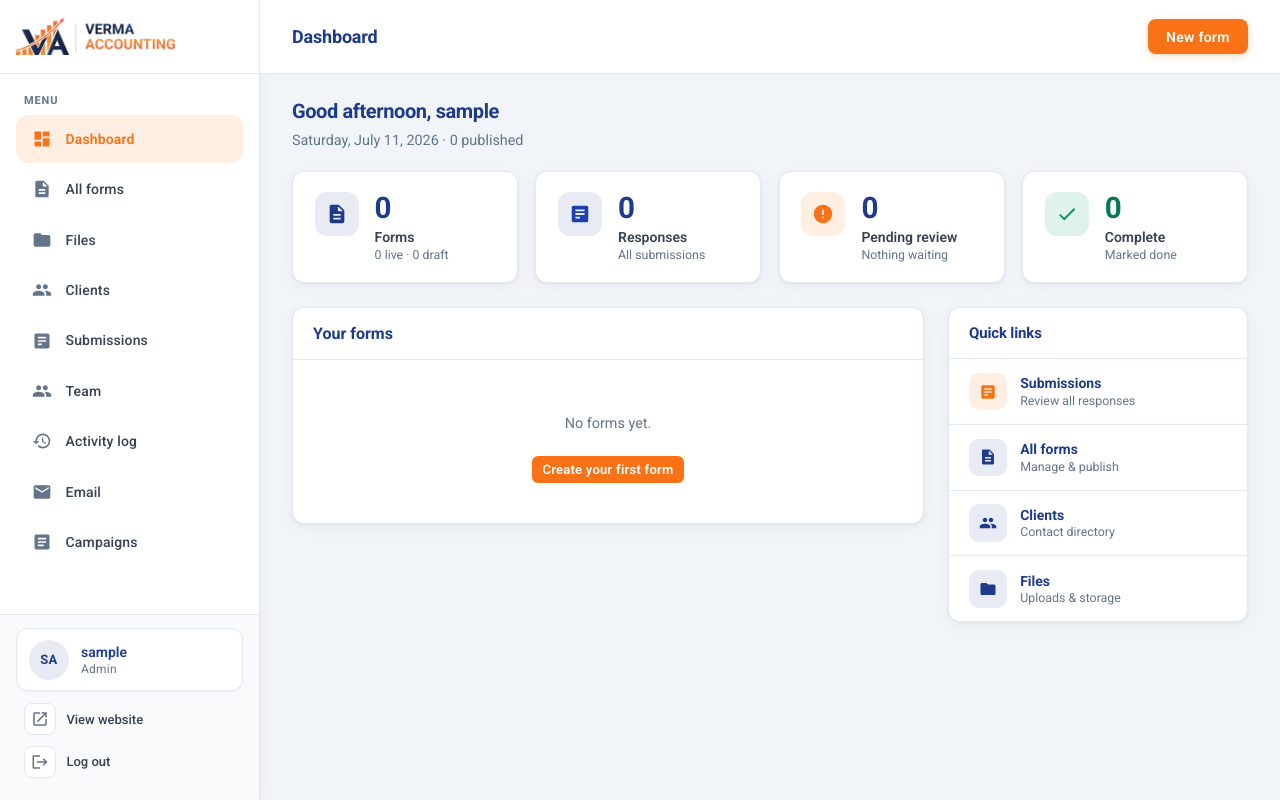
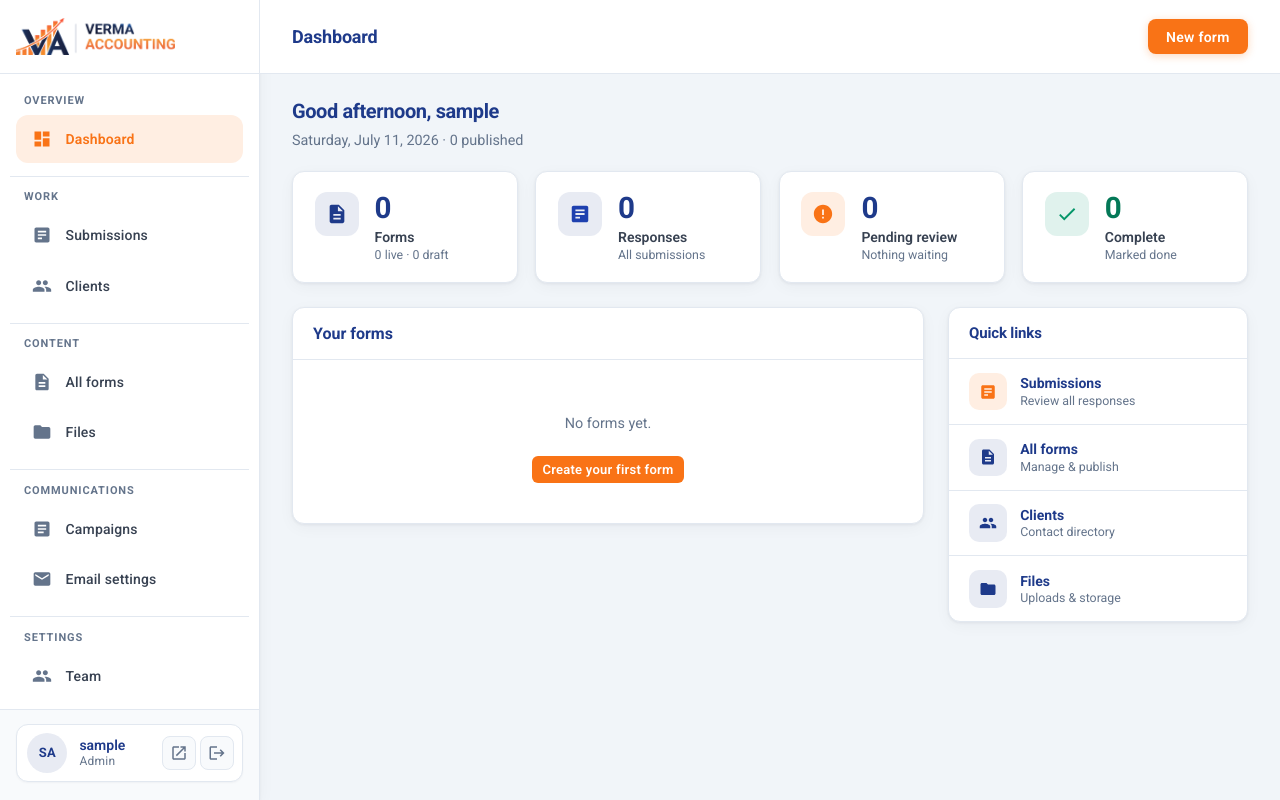
Before and after one commit to Shaifuddin70/vermaaccounting, a PHP site: page /admin/index.php in a window 1280 px wide. Run offline with PHP 8.4, Linux system fonts and the light colour scheme; the visitor is signed in with stand-in values (Sample User, id 1); data that the repository does not hold is empty; some libraries are stand-ins or nearby versions.

Commit message:
Reorganize admin sidebar nav and compact profile footer.
Group nav into Overview, Work, Content, Communications, and Settings; move website and logout into icon buttons on the profile row.

Co-authored-by: Cursor <cursoragent@cursor.com>

```diff
--- a/admin/css/admin.css
+++ b/admin/css/admin.css
@@ -114,6 +114,12 @@ body.admin-body {
   text-transform: uppercase;
   letter-spacing: 0.08em;
   color: var(--admin-muted);
+}
+
+.admin-nav-section:not(:first-child) {
+  margin-top: 0.65rem;
+  padding-top: 0.85rem;
+  border-top: 1px solid var(--admin-border);
 }
 
 .admin-nav-item {
@@ -168,9 +174,6 @@ body.admin-body {
 }
 
 .admin-sidebar-foot {
-  display: flex;
-  flex-direction: column;
-  gap: 0.5rem;
   padding: 0.85rem 1rem 1.15rem;
   border-top: 1px solid var(--admin-border);
   background: var(--admin-surface-variant);
@@ -179,25 +182,68 @@ body.admin-body {
 .admin-sidebar-user-card {
   display: flex;
   align-items: center;
-  gap: 0.75rem;
-  padding: 0.65rem 0.75rem;
+  gap: 0.5rem;
+  padding: 0.5rem 0.5rem 0.5rem 0.65rem;
   background: var(--admin-surface);
   border: 1px solid var(--admin-border);
   border-radius: 12px;
   box-shadow: 0 1px 2px rgba(15, 23, 42, 0.04);
-  text-decoration: none;
-  color: inherit;
   transition: border-color 0.15s ease, box-shadow 0.15s ease;
-}
-
-.admin-sidebar-user-card:hover {
-  border-color: #cbd5e1;
-  box-shadow: 0 2px 8px rgba(15, 23, 42, 0.06);
 }
 
 .admin-sidebar-user-card.is-active {
   border-color: #93c5fd;
   background: rgba(30, 58, 138, 0.04);
+}
+
+.admin-sidebar-user-main {
+  display: flex;
+  align-items: center;
+  gap: 0.75rem;
+  flex: 1;
+  min-width: 0;
+  text-decoration: none;
+  color: inherit;
+  border-radius: 8px;
+  transition: opacity 0.15s ease;
+}
+
+.admin-sidebar-user-main:hover {
+  opacity: 0.88;
+}
+
+.admin-sidebar-user-tools {
+  display: flex;
+  align-items: center;
+  gap: 0.25rem;
+  flex-shrink: 0;
+}
+
+.admin-sidebar-tool-btn {
+  display: flex;
+  align-items: center;
+  justify-content: center;
+  width: 34px;
+  height: 34px;
+  flex-shrink: 0;
+  border-radius: 8px;
+  background: var(--admin-surface-variant);
+  color: var(--admin-muted);
+  border: 1px solid var(--admin-border);
+  text-decoration: none;
+  transition: background 0.15s ease, color 0.15s ease, border-color 0.15s ease;
+}
+
+.admin-sidebar-tool-btn:hover {
+  background: var(--admin-secondary-container);
+  border-color: var(--admin-secondary-border);
+  color: var(--admin-secondary);
+}
+
+.admin-sidebar-tool-btn--logout:hover {
+  background: #fef2f2;
+  border-color: #fecaca;
+  color: #dc2626;
 }
 
 .admin-sidebar-avatar {
@@ -226,61 +272,6 @@ body.admin-body {
   flex-direction: column;
   gap: 0.1rem;
   min-width: 0;
-}
-
-.admin-sidebar-actions {
-  display: flex;
-  flex-direction: column;
-  gap: 0.15rem;
-}
-
-.admin-sidebar-action {
-  display: flex;
-  align-items: center;
-  gap: 0.65rem;
-  min-height: 40px;
-  padding: 0 0.5rem;
-  border-radius: 10px;
-  color: var(--admin-text);
-  text-decoration: none;
-  font-size: 0.8125rem;
-  font-weight: 500;
-  transition: background 0.15s ease, color 0.15s ease;
-}
-
-.admin-sidebar-action-icon {
-  display: flex;
-  align-items: center;
-  justify-content: center;
-  width: 32px;
-  height: 32px;
-  flex-shrink: 0;
-  border-radius: 8px;
-  background: var(--admin-surface);
-  color: var(--admin-muted);
-  border: 1px solid var(--admin-border);
-  transition: background 0.15s ease, color 0.15s ease, border-color 0.15s ease;
-}
-
-.admin-sidebar-action:hover {
-  background: var(--admin-secondary-container);
-  color: var(--admin-secondary);
-}
-
-.admin-sidebar-action:hover .admin-sidebar-action-icon {
-  background: var(--admin-secondary-container);
-  border-color: var(--admin-secondary-border);
-  color: var(--admin-secondary);
-}
-
-.admin-sidebar-action--logout:hover {
-  color: #b91c1c;
-}
-
-.admin-sidebar-action--logout:hover .admin-sidebar-action-icon {
-  background: #fef2f2;
-  border-color: #fecaca;
-  color: #dc2626;
 }
 
 .admin-main {
@@ -1059,12 +1050,6 @@ body.admin-body {
 
 .profile-config-admin-note {
   margin-bottom: 1rem;
-}
-
-.admin-sidebar-action.is-active {
-  background: rgba(30, 58, 138, 0.08);
-  color: var(--admin-secondary);
-  font-weight: 600;
 }
 
 /* Form builder: settings + tax year side by side on large screens */
--- a/admin/includes/layout-start.php
+++ b/admin/includes/layout-start.php
@@ -13,7 +13,7 @@ $activeNav = $activeNav ?? '';
   <link rel="preconnect" href="https://fonts.googleapis.com">
   <link rel="preconnect" href="https://fonts.gstatic.com" crossorigin>
   <link href="https://fonts.googleapis.com/css2?family=Roboto:wght@400;500;600;700&display=swap" rel="stylesheet">
-  <link rel="stylesheet" href="/admin/css/admin.css?v=41">
+  <link rel="stylesheet" href="/admin/css/admin.css?v=43">
   <link rel="stylesheet" href="https://cdn.jsdelivr.net/npm/@fancyapps/ui@5.0.36/dist/fancybox/fancybox.css">
 </head>
 <body class="admin-body">
@@ -33,12 +33,26 @@ $activeNav = $activeNav ?? '';
       </button>
     </div>
     <nav class="admin-nav" id="admin-nav" aria-label="Main">
-      <span class="admin-nav-section">Menu</span>
+      <span class="admin-nav-section">Overview</span>
       <a href="/admin/" class="admin-nav-item <?= $activeNav === 'dashboard' ? 'active' : '' ?>">
         <span class="admin-nav-icon" aria-hidden="true"><svg width="20" height="20" viewBox="0 0 24 24" fill="currentColor"><path d="M3 13h8V3H3v10zm0 8h8v-6H3v6zm10 0h8V11h-8v10zm0-18v6h8V3h-8z"/></svg></span>
         <span class="admin-nav-label">Dashboard</span>
       </a>
+
+      <span class="admin-nav-section">Work</span>
+      <a href="/admin/reviewer-submissions" class="admin-nav-item <?= $activeNav === 'submissions' ? 'active' : '' ?>">
+        <span class="admin-nav-icon" aria-hidden="true"><svg width="20" height="20" viewBox="0 0 24 24" fill="currentColor"><path d="M19 3H5c-1.1 0-2 .9-2 2v14c0 1.1.9 2 2 2h14c1.1 0 2-.9 2-2V5c0-1.1-.9-2-2-2zm-7 14H7v-2h5v2zm5-4H7v-2h10v2zm0-4H7V7h10v2z"/></svg></span>
+        <span class="admin-nav-label">Submissions</span>
+      </a>
       <?php if (Auth::userRole() === 'admin'): ?>
+        <a href="/admin/clients" class="admin-nav-item <?= $activeNav === 'clients' ? 'active' : '' ?>">
+          <span class="admin-nav-icon" aria-hidden="true"><svg width="20" height="20" viewBox="0 0 24 24" fill="currentColor"><path d="M16 11c1.66 0 2.99-1.34 2.99-3S17.66 5 16 5c-1.66 0-3 1.34-3 3s1.34 3 3 3zm-8 0c1.66 0 2.99-1.34 2.99-3S9.66 5 8 5C6.34 5 5 6.34 5 8s1.34 3 3 3zm0 2c-2.33 0-7 1.17-7 3.5V19h14v-2.5c0-2.33-4.67-3.5-7-3.5zm8 0c-.29 0-.62.02-.97.05 1.16.84 1.97 1.97 1.97 3.45V19h6v-2.5c0-2.33-4.67-3.5-7-3.5z"/></svg></span>
+          <span class="admin-nav-label">Clients</span>
+        </a>
+      <?php endif; ?>
+
+      <?php if (Auth::userRole() === 'admin'): ?>
+        <span class="admin-nav-section">Content</span>
         <a href="/admin/forms" class="admin-nav-item <?= $activeNav === 'forms' ? 'active' : '' ?>">
           <span class="admin-nav-icon" aria-hidden="true"><svg width="20" height="20" viewBox="0 0 24 24" fill="currentColor"><path d="M14 2H6c-1.1 0-2 .9-2 2v16c0 1.1.9 2 2 2h12c1.1 0 2-.9 2-2V8l-6-6zm2 16H8v-2h8v2zm0-4H8v-2h8v2zm-3-5V3.5L18.5 9H13z"/></svg></span>
           <span class="admin-nav-label">All forms</span>
@@ -47,16 +61,18 @@ $activeNav = $activeNav ?? '';
           <span class="admin-nav-icon" aria-hidden="true"><svg width="20" height="20" viewBox="0 0 24 24" fill="currentColor"><path d="M10 4H4c-1.1 0-2 .9-2 2v12c0 1.1.9 2 2 2h16c1.1 0 2-.9 2-2V8c0-1.1-.9-2-2-2h-8l-2-2z"/></svg></span>
           <span class="admin-nav-label">Files</span>
         </a>
-        <a href="/admin/clients" class="admin-nav-item <?= $activeNav === 'clients' ? 'active' : '' ?>">
-          <span class="admin-nav-icon" aria-hidden="true"><svg width="20" height="20" viewBox="0 0 24 24" fill="currentColor"><path d="M16 11c1.66 0 2.99-1.34 2.99-3S17.66 5 16 5c-1.66 0-3 1.34-3 3s1.34 3 3 3zm-8 0c1.66 0 2.99-1.34 2.99-3S9.66 5 8 5C6.34 5 5 6.34 5 8s1.34 3 3 3zm0 2c-2.33 0-7 1.17-7 3.5V19h14v-2.5c0-2.33-4.67-3.5-7-3.5zm8 0c-.29 0-.62.02-.97.05 1.16.84 1.97 1.97 1.97 3.45V19h6v-2.5c0-2.33-4.67-3.5-7-3.5z"/></svg></span>
-          <span class="admin-nav-label">Clients</span>
+
+        <span class="admin-nav-section">Communications</span>
+        <a href="/admin/campaigns" class="admin-nav-item <?= $activeNav === 'campaigns' ? 'active' : '' ?>">
+          <span class="admin-nav-icon" aria-hidden="true"><svg width="20" height="20" viewBox="0 0 24 24" fill="currentColor"><path d="M19 3H5c-1.1 0-2 .9-2 2v14c0 1.1.9 2 2 2h14c1.1 0 2-.9 2-2V5c0-1.1-.9-2-2-2zm-5 14H7v-2h7v2zm3-4H7v-2h10v2zm0-4H7V7h10v2z"/></svg></span>
+          <span class="admin-nav-label">Campaigns</span>
         </a>
-      <?php endif; ?>
-      <a href="/admin/reviewer-submissions" class="admin-nav-item <?= $activeNav === 'submissions' ? 'active' : '' ?>">
-        <span class="admin-nav-icon" aria-hidden="true"><svg width="20" height="20" viewBox="0 0 24 24" fill="currentColor"><path d="M19 3H5c-1.1 0-2 .9-2 2v14c0 1.1.9 2 2 2h14c1.1 0 2-.9 2-2V5c0-1.1-.9-2-2-2zm-7 14H7v-2h5v2zm5-4H7v-2h10v2zm0-4H7V7h10v2z"/></svg></span>
-        <span class="admin-nav-label">Submissions</span>
+        <a href="/admin/email-settings" class="admin-nav-item <?= $activeNav === 'email' ? 'active' : '' ?>">
+          <span class="admin-nav-icon" aria-hidden="true"><svg width="20" height="20" viewBox="0 0 24 24" fill="currentColor"><path d="M20 4H4c-1.1 0-2 .9-2 2v12c0 1.1.9 2 2 2h16c1.1 0 2-.9 2-2V6c0-1.1-.9-2-2-2zm0 4-8 5-8-5V6l8 5 8-5v2z"/></svg></span>
+          <span class="admin-nav-label">Email settings</span>
         </a>
-      <?php if (Auth::userRole() === 'admin'): ?>
+
+        <span class="admin-nav-section">Settings</span>
         <a href="/admin/users" class="admin-nav-item <?= $activeNav === 'users' ? 'active' : '' ?>">
           <span class="admin-nav-icon" aria-hidden="true"><svg width="20" height="20" viewBox="0 0 24 24" fill="currentColor"><path d="M16 11c1.66 0 2.99-1.34 2.99-3S17.66 5 16 5c-1.66 0-3 1.34-3 3s1.34 3 3 3zm-8 0c1.66 0 2.99-1.34 2.99-3S9.66 5 8 5C6.34 5 5 6.34 5 8s1.34 3 3 3zm0 2c-2.33 0-7 1.17-7 3.5V19h14v-2.5c0-2.33-4.67-3.5-7-3.5zm8 0c-.29 0-.62.02-.97.05 1.16.84 1.97 1.97 1.97 3.45V19h6v-2.5c0-2.33-4.67-3.5-7-3.5z"/></svg></span>
           <span class="admin-nav-label">Team</span>
@@ -64,14 +80,6 @@ $activeNav = $activeNav ?? '';
         <a href="/admin/activity-log" class="admin-nav-item <?= $activeNav === 'activity' ? 'active' : '' ?>">
           <span class="admin-nav-icon" aria-hidden="true"><svg width="20" height="20" viewBox="0 0 24 24" fill="currentColor"><path d="M13 3a9 9 0 0 0-9 9H1l3.89 3.89.07.14L9 12H6c0-3.87 3.13-7 7-7s7 3.13 7 7-3.13 7-7 7c-1.93 0-3.68-.79-4.94-2.06l-1.42 1.42A8.954 8.954 0 0 0 13 21a9 9 0 0 0 0-18zm-1 5v5l4.28 2.54.72-1.21-3.5-2.08V8H12z"/></svg></span>
           <span class="admin-nav-label">Activity log</span>
-        </a>
-        <a href="/admin/email-settings" class="admin-nav-item <?= $activeNav === 'email' ? 'active' : '' ?>">
-          <span class="admin-nav-icon" aria-hidden="true"><svg width="20" height="20" viewBox="0 0 24 24" fill="currentColor"><path d="M20 4H4c-1.1 0-2 .9-2 2v12c0 1.1.9 2 2 2h16c1.1 0 2-.9 2-2V6c0-1.1-.9-2-2-2zm0 4-8 5-8-5V6l8 5 8-5v2z"/></svg></span>
-          <span class="admin-nav-label">Email</span>
-        </a>
-        <a href="/admin/campaigns" class="admin-nav-item <?= $activeNav === 'campaigns' ? 'active' : '' ?>">
-          <span class="admin-nav-icon" aria-hidden="true"><svg width="20" height="20" viewBox="0 0 24 24" fill="currentColor"><path d="M19 3H5c-1.1 0-2 .9-2 2v14c0 1.1.9 2 2 2h14c1.1 0 2-.9 2-2V5c0-1.1-.9-2-2-2zm-5 14H7v-2h7v2zm3-4H7v-2h10v2zm0-4H7V7h10v2z"/></svg></span>
-          <span class="admin-nav-label">Campaigns</span>
         </a>
       <?php endif; ?>
     </nav>
@@ -82,7 +90,8 @@ $activeNav = $activeNav ?? '';
         $__initials = user_initials($__displayName);
         $__avatarUrl = user_avatar_url($__currentUser);
       ?>
-      <a href="/admin/profile" class="admin-sidebar-user-card<?= $activeNav === 'profile' ? ' is-active' : '' ?>" title="Edit profile">
+      <div class="admin-sidebar-user-card<?= $activeNav === 'profile' ? ' is-active' : '' ?>">
+        <a href="/admin/profile" class="admin-sidebar-user-main" title="Edit profile">
           <?php if ($__avatarUrl): ?>
             <img src="<?= e($__avatarUrl) ?>" alt="" class="admin-sidebar-avatar admin-sidebar-avatar--image">
           <?php else: ?>
@@ -93,15 +102,14 @@ $activeNav = $activeNav ?? '';
             <span class="admin-sidebar-user-role"><?= e(ucfirst($__currentUser['role'] ?? 'admin')) ?></span>
           </div>
         </a>
-      <div class="admin-sidebar-actions">
-        <a href="/" target="_blank" rel="noopener" class="admin-sidebar-action">
-          <span class="admin-sidebar-action-icon" aria-hidden="true"><svg width="18" height="18" viewBox="0 0 24 24" fill="currentColor"><path d="M19 19H5V5h7V3H5c-1.11 0-2 .9-2 2v14c0 1.1.89 2 2 2h14c1.1 0 2-.9 2-2v-7h-2v7zM14 3v2h3.59l-9.83 9.83 1.41 1.41L19 6.41V10h2V3h-7z"/></svg></span>
-          View website
+        <div class="admin-sidebar-user-tools">
+          <a href="/" target="_blank" rel="noopener" class="admin-sidebar-tool-btn" title="View website" aria-label="View website">
+            <svg width="18" height="18" viewBox="0 0 24 24" fill="currentColor" aria-hidden="true"><path d="M19 19H5V5h7V3H5c-1.11 0-2 .9-2 2v14c0 1.1.89 2 2 2h14c1.1 0 2-.9 2-2v-7h-2v7zM14 3v2h3.59l-9.83 9.83 1.41 1.41L19 6.41V10h2V3h-7z"/></svg>
           </a>
-        <a href="/admin/logout" class="admin-sidebar-action admin-sidebar-action--logout">
-          <span class="admin-sidebar-action-icon" aria-hidden="true"><svg width="18" height="18" viewBox="0 0 24 24" fill="currentColor"><path d="M17 7l-1.41 1.41L18.17 11H8v2h10.17l-2.58 2.58L17 17l5-5-5-5zM4 5h8V3H4c-1.1 0-2 .9-2 2v14c0 1.1.9 2 2 2h8v-2H4V5z"/></svg></span>
-          Log out
+          <a href="/admin/logout" class="admin-sidebar-tool-btn admin-sidebar-tool-btn--logout" title="Log out" aria-label="Log out">
+            <svg width="18" height="18" viewBox="0 0 24 24" fill="currentColor" aria-hidden="true"><path d="M17 7l-1.41 1.41L18.17 11H8v2h10.17l-2.58 2.58L17 17l5-5-5-5zM4 5h8V3H4c-1.1 0-2 .9-2 2v14c0 1.1.9 2 2 2h8v-2H4V5z"/></svg>
           </a>
+        </div>
       </div>
     </div>
   </aside>
```
Lines whose indentation alone changed are shown as unchanged.
